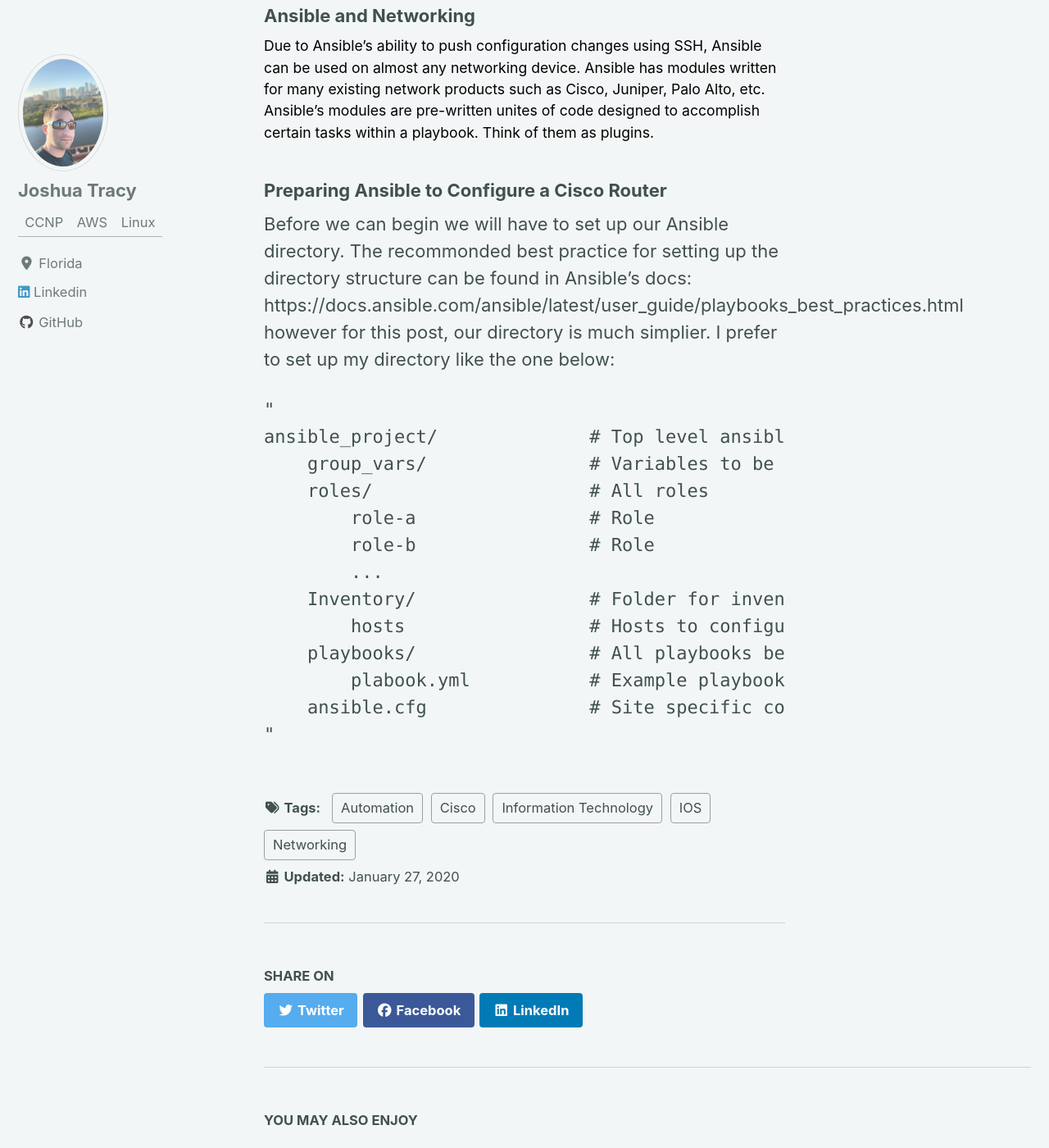
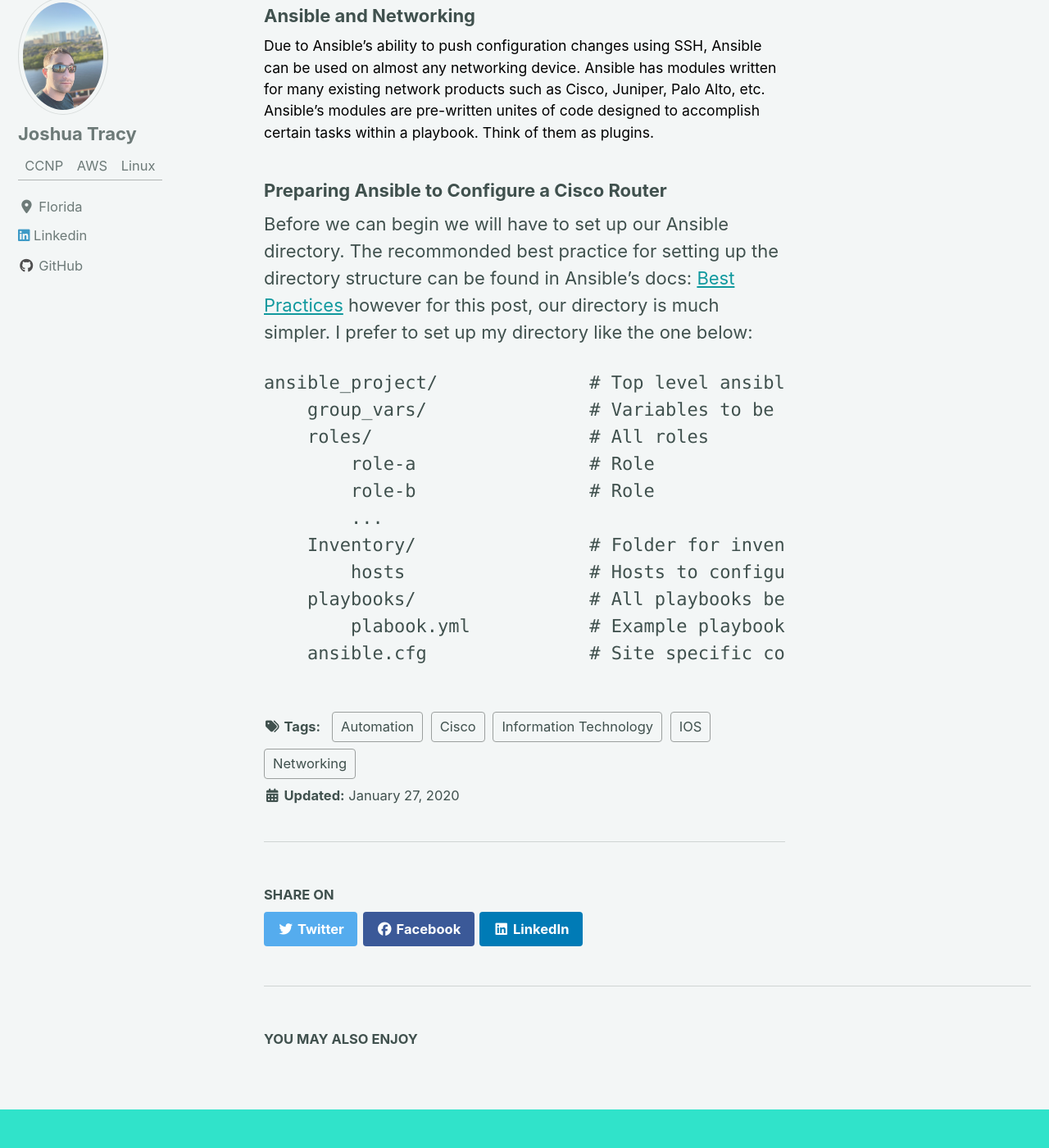
Before and after one commit to Josh-Tracy/Josh-Tracy.github.io, a Jekyll site: the page built from _posts/2020-01-27-Ansible_Cisco.md, in a window 1280 px wide and 1400 px high, scrolled down 650 px. Shown: the whole window at 82% size. Built offline with Jekyll 4.4.1, drawn with Linux system fonts in a browser that asks for light colours; cached includes are drawn as plain includes; nearby versions of some CDN libraries.

Commit message:
href link added

```diff
--- a/_posts/2020-01-27-Ansible_Cisco.md
+++ b/_posts/2020-01-27-Ansible_Cisco.md
@@ -28,10 +28,9 @@
 
 ### Preparing Ansible to Configure a Cisco Router
 
-Before we can begin we will have to set up our Ansible directory. The recommonded best practice for setting up the directory structure can be found in Ansible's docs: https://docs.ansible.com/ansible/latest/user_guide/playbooks_best_practices.html however for this post, our directory is much simplier. I prefer to set up my directory like the one below:
+Before we can begin we will have to set up our Ansible directory. The recommonded best practice for setting up the directory structure can be found in Ansible's docs: <a href="https://docs.ansible.com/ansible/latest/user_guide/playbooks_best_practices.html">Best Practices</a> however for this post, our directory is much simpler. I prefer to set up my directory like the one below:
 
 <pre>
-"
 ansible_project/              # Top level ansible folder
     group_vars/               # Variables to be called from playbooks
     roles/                    # All roles
@@ -43,5 +42,4 @@
     playbooks/                # All playbooks below here
         plabook.yml           # Example playbook
     ansible.cfg               # Site specific config
-"
 </pre>
```
